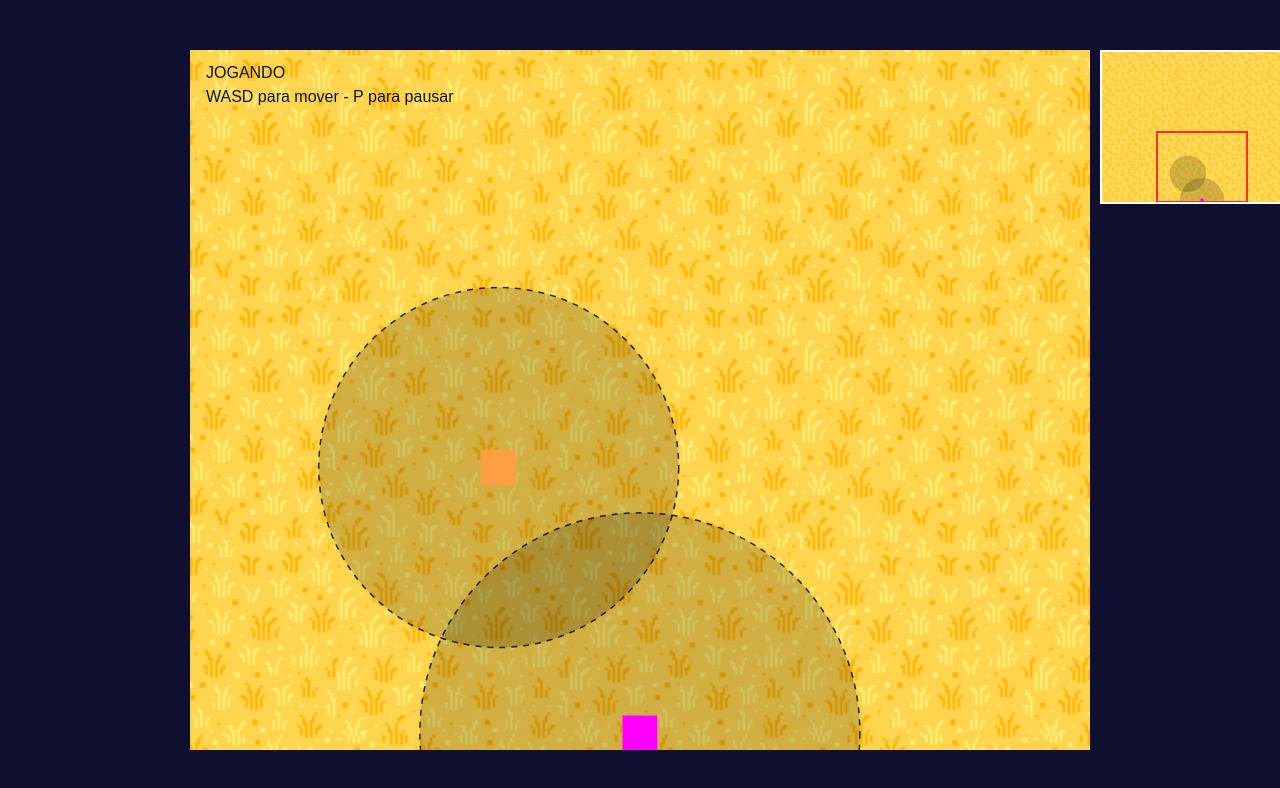
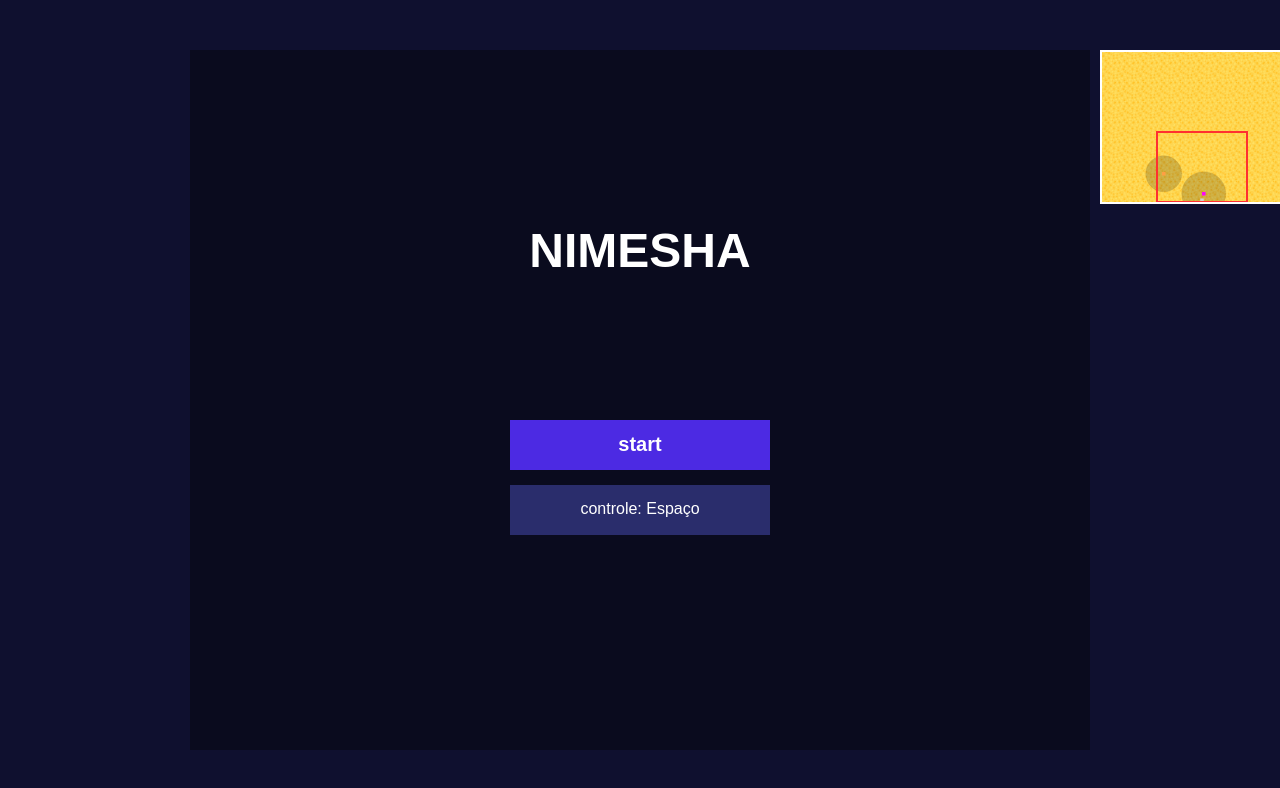
Before and after one commit to MarcusFonseca15/nimesha, a plain HTML site: page index.html in a window 1280 px wide. Drawn offline with Linux system fonts and the light colour scheme.

Commit message:
feat: implement UI menu with start

```diff
--- a/index.html
+++ b/index.html
@@ -40,8 +40,8 @@
     <canvas id="canvas" width="900" height="700"></canvas>
     <canvas id="topview" width="200" height="150"></canvas>
 
-
     <script src="js/entities.js"></script>
+    <script src="js/ui.js"></script>
     <script src="js/main.js"></script>
     <script src="js/topview.js"></script>
 
--- a/js/main.js
+++ b/js/main.js
@@ -3,18 +3,28 @@ const canvas = document.getElementById('canvas');
 const ctx = canvas.getContext('2d');
 
 const GAME_STATE = Object.freeze({
+    MENU: 'menu',
+    CUTSCENE: 'cutscene',
+    FADING: 'transicao',
     PLAYING: 'jogando',
     PAUSED: 'pausado'
 });
 
+//para UI e menu
+const SHOW_START_SCREEN = true;
+
 //ESTADO DA DIMENSÃO (FALSE = AMARELO, TRUE = AZUL)
 let isDreamWorld = false;
 
-let gameState = GAME_STATE.PLAYING;
+let gameState = SHOW_START_SCREEN ? GAME_STATE.MENU : GAME_STATE.PLAYING;
 let lastFrameTime = null;
+
+let configInput = 'space';
 
 const keys = Object.create(null);
 const mouse = { x: 0, y: 0, clicked: false };
+
+let activeButtons = {};
 
 //Configuraçao do MUNDO do jogo (TAMANHO DO MAPA)
 const WORLD = {
@@ -52,13 +62,14 @@ const camera = {
 };
 
 // CARREGAMENTO DOS TILES DO CHÃO
-const yellowGrassImage = new Image();
-const blueGrassImage = new Image();
-
-let yellowPattern = null;
-let bluePattern = null;
 
 let bgImageLoaded = false;
+
+const yellowGrassImage = new Image();
+let yellowPattern = null;
+
+const blueGrassImage = new Image();
+let bluePattern = null;
 
 yellowGrassImage.src = 'assets/yellow_grass.png';
 blueGrassImage.src = 'assets/blue_grass.png';
@@ -67,14 +78,14 @@ blueGrassImage.src = 'assets/blue_grass.png';
 yellowGrassImage.onload = () => {
     yellowPattern = ctx.createPattern(yellowGrassImage, 'repeat');
     //aumentei o tamanho dos tiles pra ficar mais visível
-    yellowPattern.setTransform(new DOMMatrix().scale(2.5));
+    yellowPattern.setTransform(new DOMMatrix().scale(2));
     bgImageLoaded = true;
 };
 
 // REPETIÇÃO DO TILE AZUL QUANDO CARREGAR
 blueGrassImage.onload = () => {
     bluePattern = ctx.createPattern(blueGrassImage, 'repeat');
-    bluePattern.setTransform(new DOMMatrix().scale(2.5));
+    bluePattern.setTransform(new DOMMatrix().scale(2));
 };
 
 //inicializa player no meio e embaixo do mundo
@@ -104,7 +115,7 @@ function draw() {
 
     if (bgImageLoaded) {
         const dimensaoAtual = isDreamWorld ? bluePattern : yellowPattern;
-ctx.fillStyle = dimensaoAtual || (isDreamWorld ? '#001aff4a' : '#eede2a88');
+        ctx.fillStyle = dimensaoAtual || (isDreamWorld ? '#001aff4a' : '#eede2a88');
         ctx.fillRect(0, 0, WORLD.width, WORLD.height);
     } else {
         ctx.fillStyle = isDreamWorld ? '#001aff4a' : '#eede2a88';
@@ -119,7 +130,9 @@ ctx.fillStyle = dimensaoAtual || (isDreamWorld ? '#001aff4a' : '#eede2a88');
     //FIM DO MUNDO (CAMERA VOLTA)
 
     //OVERLAY DE PAUSE
-    if (gameState === GAME_STATE.PAUSED) {
+    if (gameState === GAME_STATE.MENU) {
+        activeButtons = UI.drawMenu(ctx, canvas.width, canvas.height, configInput);
+    } else if (gameState === GAME_STATE.PAUSED) {
         ctx.fillStyle = '#4c2ae3bf';
         ctx.fillRect(0, 0, canvas.width, canvas.height);
     }
@@ -133,7 +146,7 @@ ctx.fillStyle = dimensaoAtual || (isDreamWorld ? '#001aff4a' : '#eede2a88');
         ctx.fillText('PAUSADO', canvas.width / 2, canvas.height / 2);
         ctx.font = '16px sans-serif';
         ctx.fillText('Pressione P para continuar', canvas.width / 2, canvas.height / 2 + 40);
-    } else {
+    } else if (gameState === GAME_STATE.PLAYING) {
         ctx.textAlign = 'left';
         ctx.font = '16px sans-serif';
         ctx.fillText('JOGANDO', 16, 24);
@@ -205,7 +218,7 @@ canvas.addEventListener('mousemove', (event) => {
     const screenX = (event.clientX - rect.left) * canvas.width / rect.width;
     const screenY = (event.clientY - rect.top) * canvas.height / rect.height;
 
-    // Converte a posição do cursor na tela para a posição real no mundo do jogo
+    // Converte a posição do cursor na tela pra posição real no mundo do jogo
     mouse.x = screenX + camera.x;
     mouse.y = screenY + camera.y;
 });
@@ -215,6 +228,20 @@ canvas.addEventListener('click', (event) => {
     const screenX = (event.clientX - rect.left) * canvas.width / rect.width;
     const screenY = (event.clientY - rect.top) * canvas.height / rect.height;
 
+    if (gameState === GAME_STATE.MENU) {
+        UI.handleMenuClick(
+            { x: screenX, y: screenY },
+            activeButtons,
+            {
+                onStart: () => { gameState = GAME_STATE.PLAYING; },
+                onToggleInput: () => {
+                    configInput = configInput === 'space' ? 'blink' : 'space';
+                }
+            }
+        );
+        return;
+    }
+
     mouse.x = screenX + camera.x;
     mouse.y = screenY + camera.y;
     mouse.clicked = true;
--- a/js/topview.js
+++ b/js/topview.js
@@ -10,7 +10,7 @@ function createTopViewPattern(image) {
 
     const pattern = topViewCtx.createPattern(image, 'repeat');
     if (pattern) {
-        pattern.setTransform(new DOMMatrix().scale(2.5));
+        pattern.setTransform(new DOMMatrix().scale(2));
     }
     return pattern;
 }
--- a/js/ui.js
+++ b/js/ui.js
@@ -0,0 +1,71 @@
+const UI = {
+    isButtonClicked(mouse, btn) {
+        if (!btn) {
+            return false;
+        }
+
+        return (
+            mouse.x >= btn.x &&
+            mouse.x <= btn.x + btn.width &&
+            mouse.y >= btn.y &&
+            mouse.y <= btn.y + btn.height
+        );
+    },
+
+    handleMenuClick(mouse, buttons, actions) {
+        if (this.isButtonClicked(mouse, buttons.input)) {
+            actions.onToggleInput();
+            return true;
+        }
+
+        if (this.isButtonClicked(mouse, buttons.start)) {
+            actions.onStart();
+            return true;
+        }
+
+        return false;
+    },
+
+    // -------------------------------------------------------------------------
+    //MENU
+
+    drawMenu(ctx, canvasWidth, canvasHeight, configInput) {
+        ctx.fillStyle = '#0a0b1e';
+        ctx.fillRect(0, 0, canvasWidth, canvasHeight);
+
+        //TITULO
+        ctx.fillStyle = '#ffffff';
+        ctx.textAlign = 'center';
+        ctx.textBaseline = 'middle';
+        ctx.font = 'bold 48px sans-serif';
+        ctx.fillText('NIMESHA', canvasWidth / 2, canvasHeight / 3 - 30);
+
+        //AREA DOS BOTÕES
+        const btnWidth = 260;
+        const btnHeight = 50;
+        const centerX = (canvasWidth - btnWidth) / 2;
+        const startY = canvasHeight / 2 + 20;
+
+        const buttons = {
+            start: { x: centerX, y: startY, width: btnWidth, height: btnHeight },
+            input: { x: centerX, y: startY + 65, width: btnWidth, height: btnHeight }
+        };
+
+        //DESENHA START
+        ctx.fillStyle = '#4c2ae3';
+        ctx.fillRect(buttons.start.x, buttons.start.y, buttons.start.width, buttons.start.height);
+        ctx.fillStyle = '#ffffff';
+        ctx.font = 'bold 20px sans-serif';
+        ctx.fillText('start', canvasWidth / 2, buttons.start.y + btnHeight / 2);
+
+        //DESENHAR INPUT
+        ctx.fillStyle = '#2a2d6c';
+        ctx.fillRect(buttons.input.x, buttons.input.y, buttons.input.width, buttons.input.height);
+        ctx.fillStyle = '#ffffff';
+        ctx.font = '16px sans-serif';
+        const inputLabel = configInput === 'space' ? 'Espaço' : 'Piscar (Webcam)';
+        ctx.fillText(`controle: ${inputLabel}`, canvasWidth / 2, buttons.input.y + btnHeight / 2);
+
+        return buttons;
+    }
+};
```
Also changed, not shown: 1 other file.
